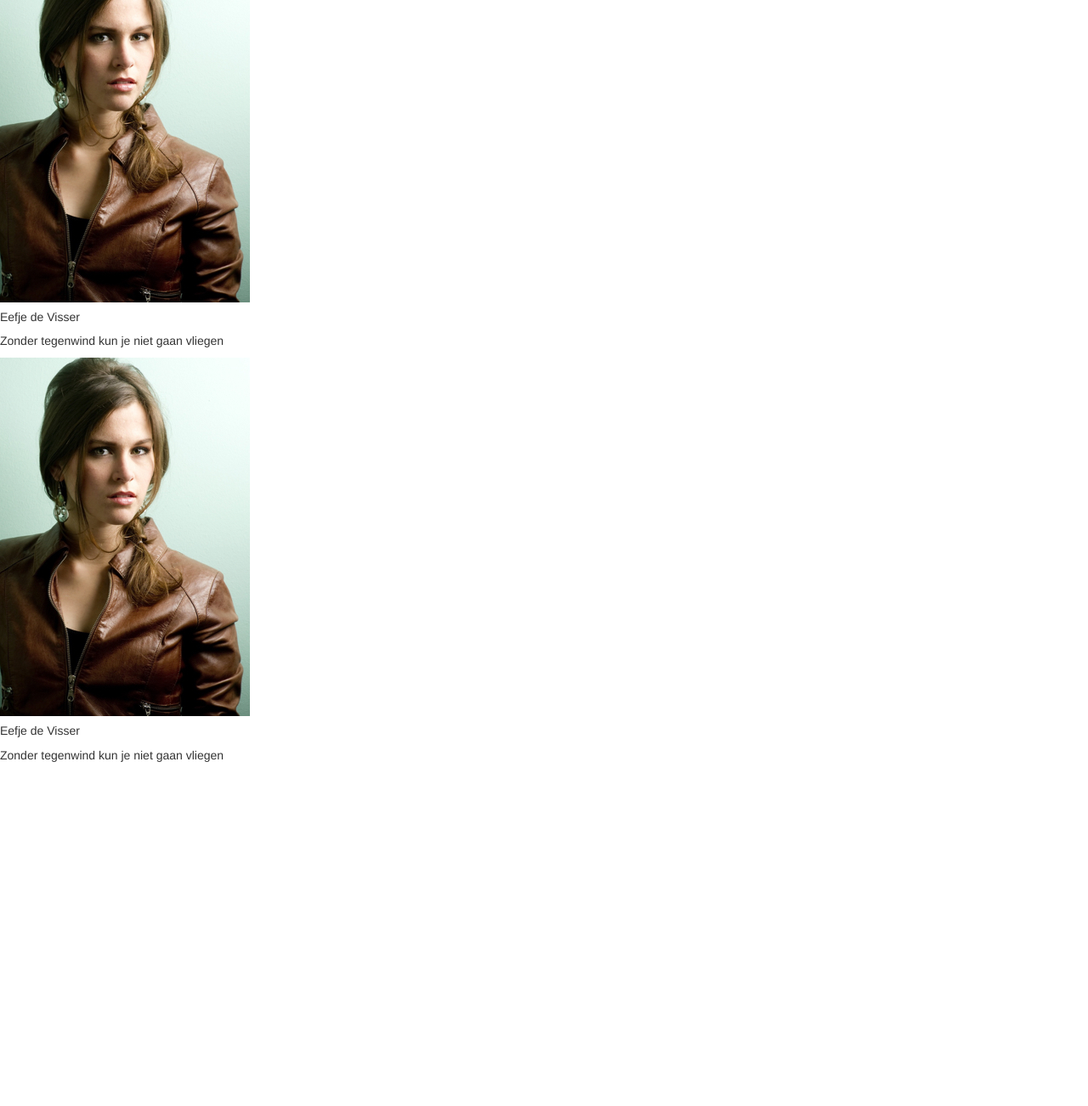
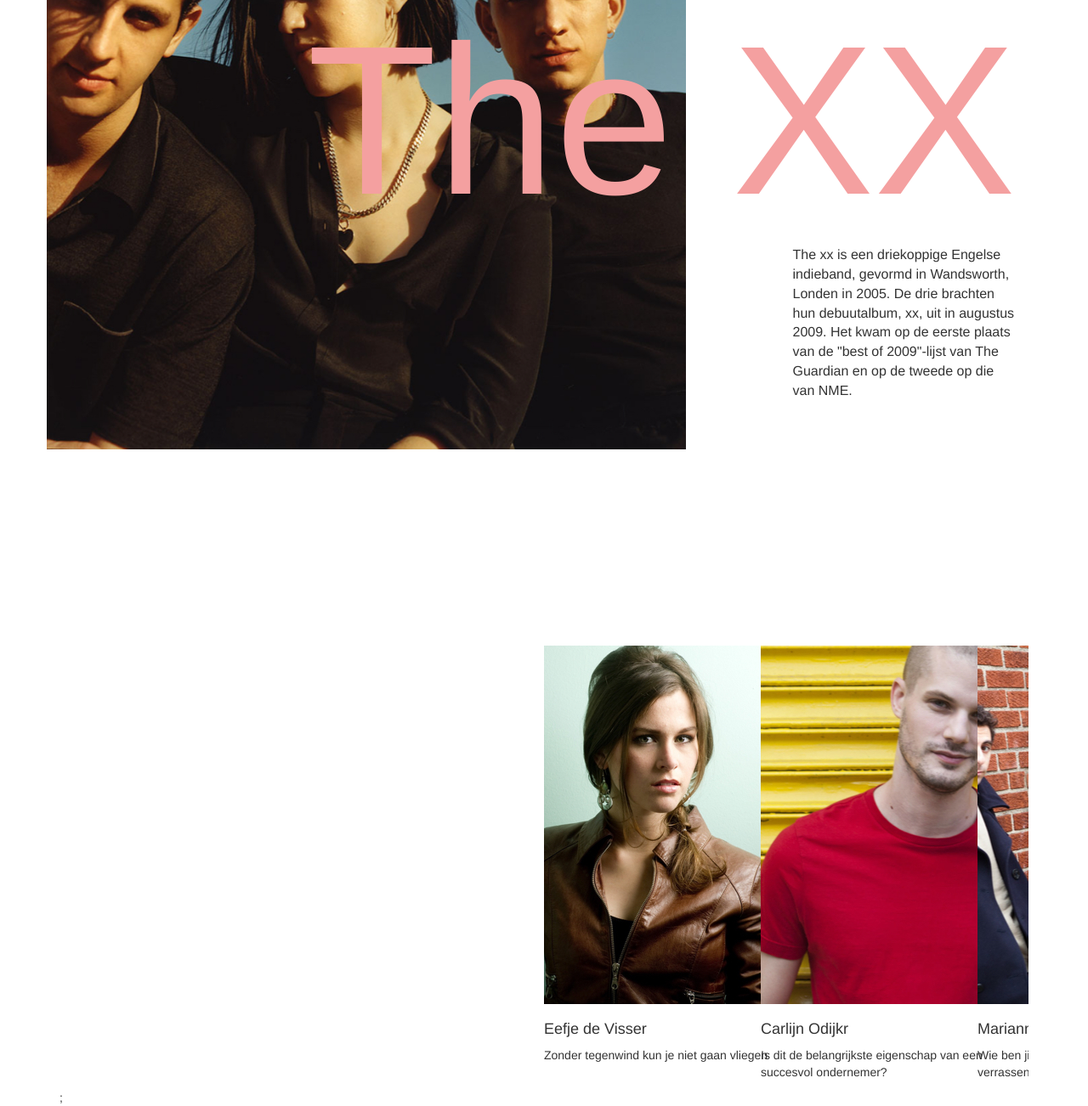
Before and after one commit to Raat/fake-portfolio-page, a React app: page / in a window 1280 px wide. Shown: the part 66-1368 px from the top of the page at 85% size. Before the commit the page ends 975 px from the top, so only its background shows below. Built offline with nearby package versions, Linux system fonts and the light colour scheme.

Commit message:
carousel and header finished

```diff
--- a/public/index.html
+++ b/public/index.html
@@ -8,6 +8,10 @@
   <link href="https://cdnjs.cloudflare.com/ajax/libs/meyer-reset/2.0/reset.css" rel="stylesheet">
   <!-- bootstrap -->
   <link href="https://maxcdn.bootstrapcdn.com/bootstrap/3.3.7/css/bootstrap.min.css" rel="stylesheet">
+
+  <!--  slick-slider styles -->
+  <link rel="stylesheet" type="text/css" href="https://cdnjs.cloudflare.com/ajax/libs/slick-carousel/1.6.0/slick.min.css" />
+  <link rel="stylesheet" type="text/css" href="https://cdnjs.cloudflare.com/ajax/libs/slick-carousel/1.6.0/slick-theme.min.css" />
 
   <title>Shopping cart</title>
 
--- /dev/null
+++ b/src/components/Carousel/Components/Carousel.js
@@ -0,0 +1,29 @@
+import React from 'react';
+import PropTypes from 'prop-types';
+import CarouselContainer from './CarouselContainer';
+import CarouselItem from './CarouselItem';
+/**
+ * Carousel
+ * @param {element} items Array of items to display in the carousel
+ *
+ */
+
+const Carousel = ({ items }) => (
+  <CarouselContainer>
+    {items.map((item, i) => (
+      <div key={i}>
+        <CarouselItem {...item} />
+      </div>
+    ))}
+  </CarouselContainer>
+);
+
+Carousel.propTypes = {
+  /**
+ * Array of items to display in the carousel
+ * @type {array}
+ */
+  items: PropTypes.array.isRequired,
+};
+
+export default Carousel;
--- a/src/components/Carousel/Components/CarouselContainer.js
+++ b/src/components/Carousel/Components/CarouselContainer.js
@@ -7,37 +7,21 @@
  */
 
 const settings = {
+  className: 'center',
   centerMode: true,
+  infinite: false,
   centerPadding: '60px',
-  slidesToShow: 3,
-  responsive: [
-    {
-      breakpoint: 768,
-      settings: {
-        arrows: false,
-        centerMode: true,
-        centerPadding: '40px',
-        slidesToShow: 3,
-      },
-    },
-    {
-      breakpoint: 480,
-      settings: {
-        arrows: false,
-        centerMode: true,
-        centerPadding: '40px',
-        slidesToShow: 1,
-      },
-    },
-  ],
+  slidesToShow: 4,
+  speed: 500,
 };
 
 /**
  * CarouselContainer
  * @param {element} children CarouselItem
- */
+*/
 
 const CarouselContainer = ({ children }) => <Slider {...settings}>{children}</Slider>;
+
 CarouselContainer.propTypes = {
   /**
  * List of CarouselItems
--- a/src/components/Carousel/Components/CarouselItem.js
+++ b/src/components/Carousel/Components/CarouselItem.js
@@ -1,21 +1,47 @@
 import React from 'react';
-import Styled from 'styled-components';
+import styled from 'styled-components';
+import PropTypes from 'prop-types';
+import Overlay from './Overlay';
 
-const Container = Styled.div`
-  width:294px;
+const Container = styled.div`width: 294px;`;
+
+const HoverWrapper = styled.div`
+  width: 294px;
+  height: 422px;
+  position: relative;
+  transition: 0.8s ease;
+  top: 0px;
+  :hover {
+    top: -20px;
+  }
 `;
 
-const Image = Styled.img`
-  width:100%;
-  height:422px;
-`;
+const Image = styled.img`position: absolute;`;
 
-const CarouselItem = () => (
+const H3 = styled.h3`font-size: 18px;`;
+
+const HoverItem = ({ img }) => (
+  <HoverWrapper>
+    <Image src={img} />
+    <Overlay text="More info" />
+  </HoverWrapper>
+);
+HoverItem.propTypes = {
+  img: PropTypes.string.isRequired,
+};
+
+const CarouselItem = ({ name, img, description }) => (
   <Container>
-    <Image src={'./static/images/eef.jpg'} />
-    <h5>Eefje de Visser</h5>
-    <p>Zonder tegenwind kun je niet gaan vliegen</p>
+    <HoverItem img={img} />
+    <H3>{name}</H3>
+    <p>{description}</p>
   </Container>
 );
 
+CarouselItem.propTypes = {
+  name: PropTypes.string.isRequired,
+  img: PropTypes.string.isRequired,
+  description: PropTypes.string.isRequired,
+};
+
 export default CarouselItem;
--- /dev/null
+++ b/src/components/Carousel/Components/Overlay.js
@@ -0,0 +1,67 @@
+import React from 'react';
+import styled from 'styled-components';
+import PropTypes from 'prop-types';
+
+const Shadow = styled.div`
+  width: 90%;
+  margin-left: 5%;
+  height: 211px;
+  bottom: 0;
+  position: absolute;
+  box-shadow: 0px 0px 31px 0px rgba(0, 0, 0, 0.57);
+`;
+
+const Background = styled.div`
+  height: 100%;
+  width: 100%;
+  position: absolute;
+  z-index: 1;
+  background-color: #f4a0a0;
+`;
+
+const OverlayText = styled.div`
+  color: #fff;
+  font-size: 24px;
+  font-weight: bold;
+  top: 50%;
+  left: 50%;
+  position: absolute;
+  transform: translate(-50%, -50%);
+  -ms-transform: translate(-50%, -50%);
+`;
+
+const Underline = styled.div`
+  border-bottom: 2px solid #fff;
+  width: 50px;
+  margin: auto;
+`;
+
+const Transition = styled.div`
+  position: absolute;
+  top: 0;
+  bottom: 0;
+  left: 0;
+  right: 0;
+  opacity: 0;
+  transition: 0.8s ease;
+  :hover {
+    opacity: 1;
+  }
+`;
+
+const Overlay = ({ text }) => (
+  <Transition>
+    <Background>
+      <OverlayText>
+        {text}
+        <Underline />
+      </OverlayText>
+    </Background>
+    <Shadow />
+  </Transition>
+);
+Overlay.propTypes = {
+  text: PropTypes.string,
+};
+
+export default Overlay;
--- a/src/components/Carousel/index.js
+++ b/src/components/Carousel/index.js
@@ -1,2 +1 @@
-export { default as CarouselContainer } from './Components/CarouselContainer';
-export { default as CarouselItem } from './Components/CarouselItem';
+export { default } from './Components/Carousel';
--- /dev/null
+++ b/src/components/HomePage/BigHeader.js
@@ -0,0 +1,71 @@
+import React from 'react';
+import styled from 'styled-components';
+import PropTypes from 'prop-types';
+import { Row, Col } from 'react-bootstrap';
+
+const HeaderImg = styled.img`
+  width: 66%;
+  max-width: 900px;
+  height: auto;
+  position: absolute;
+  left: 0px;
+  top: 0px;
+`;
+
+const Container = styled(Row)`
+  height: 826px;
+  width: 100%;
+  left: 0px;
+  right: 0px;
+  position: relative;
+`;
+
+const Heading = styled.h1`
+  margin-top: 70px;
+  text-align: right;
+  color: #f4a0a0;
+  font-size: 250px;
+  @media (max-width: 1000px) {
+    font-size: 140px;
+    margin-bottom: 200px;
+  }
+  @media (max-width: 700px) {
+    font-size: 100px;
+  }
+  @media (max-width: 400px) {
+    font-size: 50px;
+  }
+`;
+
+const P = styled.p`font-size: 16px;`;
+
+/**
+ * Big page header
+ * @param {string} content   short introduction of the page
+ * @param {string} headerImg url for the header img
+ * @param {string} title     title of the page
+ */
+
+const BigHeader = ({ content, headerImg, title }) => (
+  <Container>
+    <HeaderImg src={headerImg} />
+    <Row>
+      <Col md={11} mdOffset={1}>
+        <Heading>{title}</Heading>
+      </Col>
+    </Row>
+    <Row>
+      <Col md={3} mdOffset={8} className={'pull-right'}>
+        <P>{content}</P>
+      </Col>
+    </Row>
+  </Container>
+);
+
+BigHeader.propTypes = {
+  content: PropTypes.string.isRequired,
+  headerImg: PropTypes.string.isRequired,
+  title: PropTypes.string.isRequired,
+};
+
+export default BigHeader;
--- a/src/components/HomePage/HomePage.js
+++ b/src/components/HomePage/HomePage.js
@@ -1,12 +1,16 @@
 import React from 'react';
-import { CarouselContainer, CarouselItem } from '../Carousel';
+import styled from 'styled-components';
+import data from './data/api';
+import Carousel from '../Carousel';
+import BigHeader from './BigHeader';
+
+const Container = styled.div`max-width: 1400px;`;
 
 const HomePage = () => (
-  <div>
-    <CarouselContainer>
-      <CarouselItem />
-    </CarouselContainer>
-  </div>
+  <Container className="container">
+    <BigHeader headerImg={data.headerImg} title={data.title} content={data.content} />
+    <Carousel items={data.posts} />;
+  </Container>
 );
 
 export default HomePage;
--- /dev/null
+++ b/src/components/HomePage/data/api.js
@@ -0,0 +1,40 @@
+const imgUrl = '/static/images'; // igno
+
+export default {
+  title: 'The XX',
+  content:
+    'The xx is een driekoppige Engelse indieband, gevormd in Wandsworth, Londen in 2005. De drie brachten hun debuutalbum, xx, uit in augustus 2009. Het kwam op de eerste plaats van de "best of 2009"-lijst van The Guardian en op de tweede op die van NME.',
+  headerImg: '/static/images/header-image.jpg',
+  posts: [
+    {
+      id: 1,
+      img: `${imgUrl}/artist1.jpg`,
+      name: 'Eefje de Visser',
+      description: 'Zonder tegenwind kun je niet gaan vliegen',
+    },
+    {
+      id: 2,
+      img: `${imgUrl}/artist2.jpg`,
+      name: 'Carlijn Odijkr',
+      description: 'Is dit de belangrijkste eigenschap van een succesvol ondernemer?',
+    },
+    {
+      id: 3,
+      img: `${imgUrl}/artist3.jpg`,
+      name: 'Marianne Schippers',
+      description: 'Wie ben jij? David helpt je er op een verrassende manier achter komen!',
+    },
+    {
+      id: 4,
+      img: `${imgUrl}/artist4.jpg`,
+      name: 'Daisy Amelsbeek',
+      description: 'Zonder tegenwind kun je niet gaan vliegen',
+    },
+    {
+      id: 5,
+      img: `${imgUrl}/artist5.jpg`,
+      name: 'Eefje de Visser',
+      description: 'Is dit de belangrijkste eigenschap van een succesvol ondernemer?',
+    },
+  ],
+};
```
Also changed, not shown: public/static/images/artist1.jpg (renamed from public/static/images/Eef.jpg), public/static/images/artist2.jpg (renamed from public/static/images/Rectangle Copy 2.jpg), public/static/images/artist3.jpg (renamed from public/static/images/Rectangle Copy 3.jpg), public/static/images/artist4.jpg (renamed from public/static/images/Rectangle Copy 4.jpg), public/static/images/artist5.jpg (renamed from public/static/images/Rectangle Copy 5.jpg), public/static/images/artist6.jpg (renamed from public/static/images/Rectangle Copy 6.jpg), public/static/images/header-image.jpg (added).
